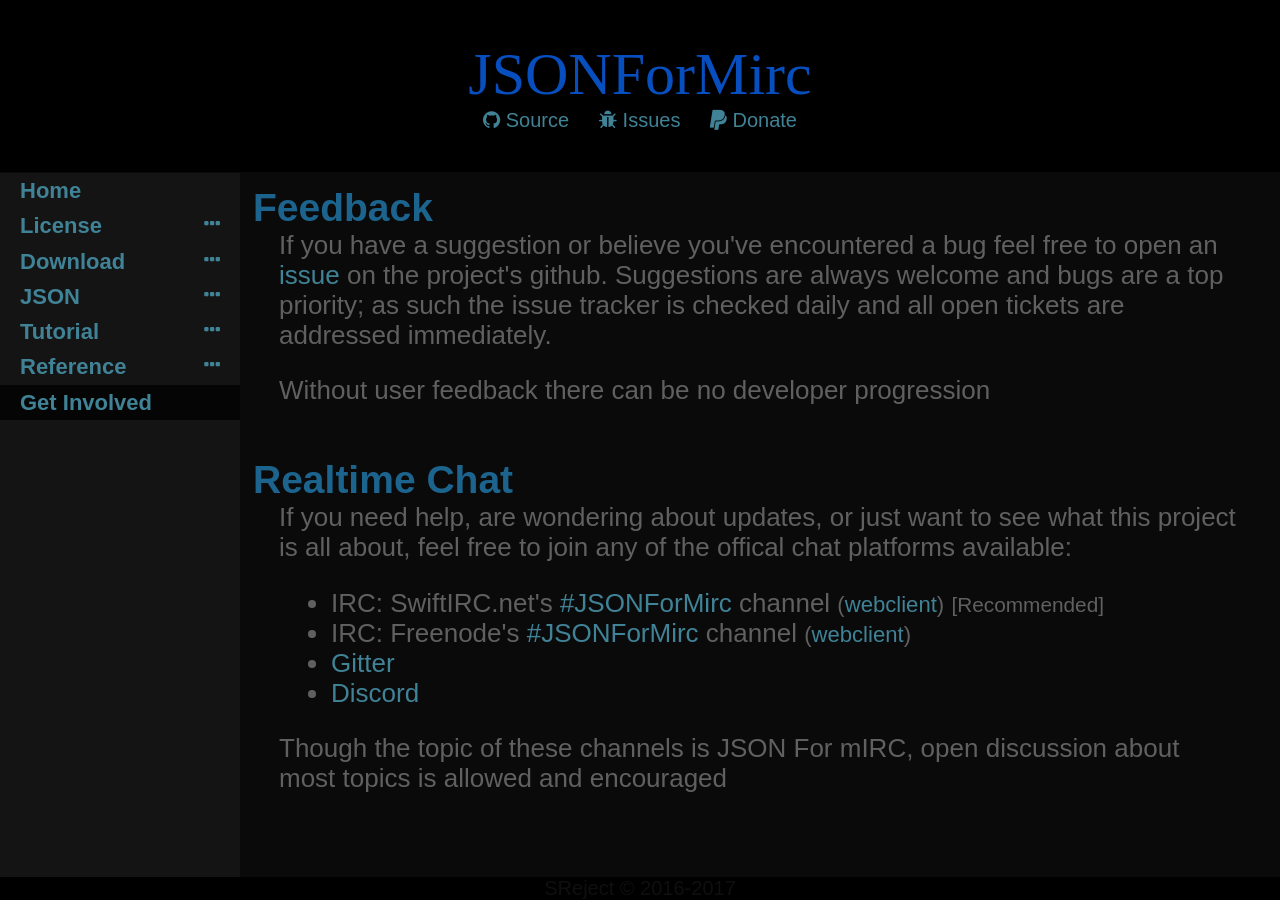
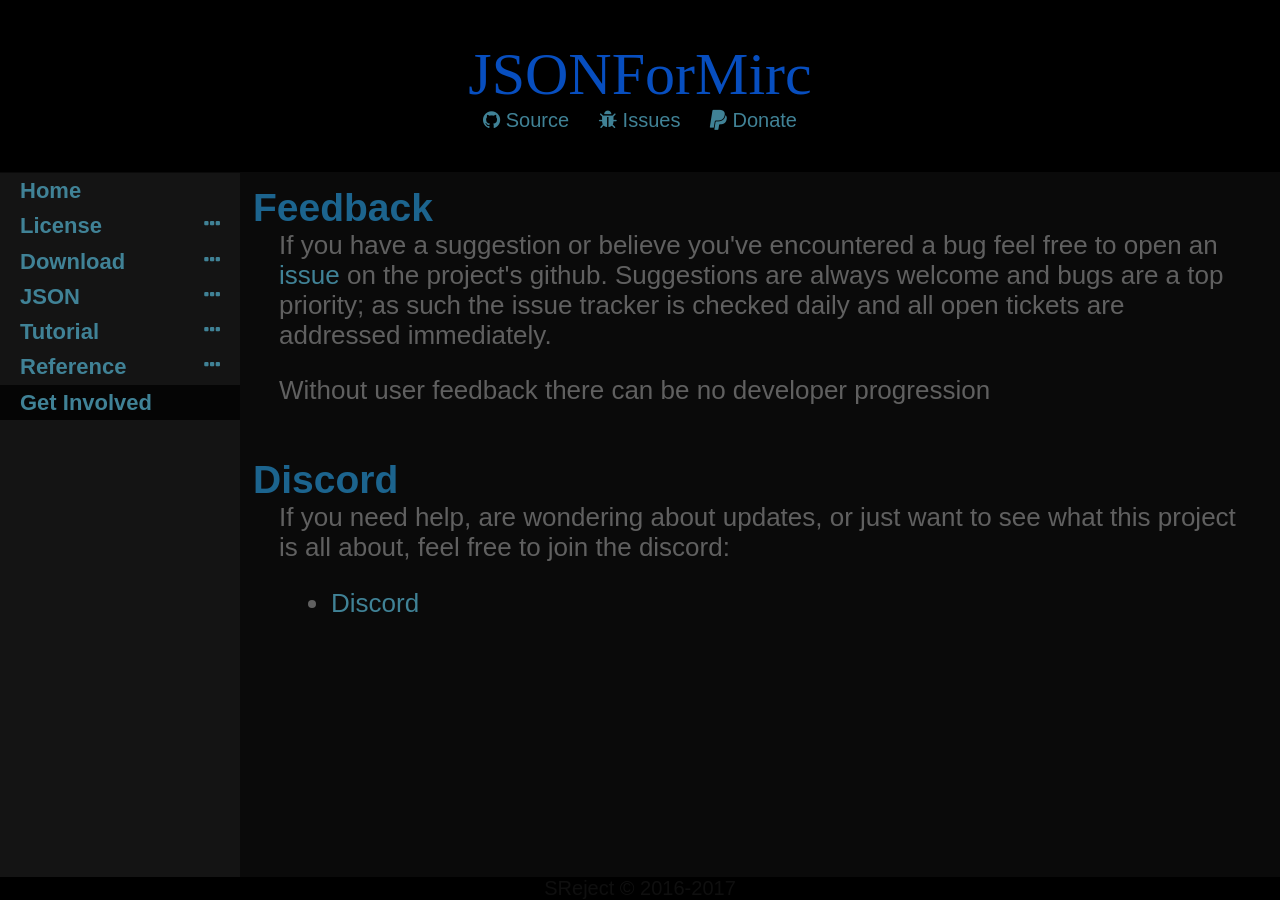
Before and after one commit to SReject/JSON-For-Mirc, a Jekyll site: the page built from getinvolved.html, in a window 1280 px wide. Built offline with Jekyll 4.4.1, drawn with Linux system fonts in a browser that asks for light colours; some web fonts are replaced.

Commit message:
Updated realtime chat links

```diff
--- a/getinvolved.html
+++ b/getinvolved.html
@@ -11,15 +11,11 @@
 </article>
 
 <article>
-    <header><h1>Realtime Chat</h1></header>
+    <header><h1>Discord</h1></header>
     <div class="body">
-        <p>If you need help, are wondering about updates, or just want to see what this project is all about, feel free to join any of the offical chat platforms available:</p>
+        <p>If you need help, are wondering about updates, or just want to see what this project is all about, feel free to join the discord:</p>
         <ul>
-            <li>IRC: SwiftIRC.net's <a href="irc://irc.swiftirc.net:6667/JSONForMirc" target="_blank">#JSONForMirc</a> channel <span class="smaller">(<a href="https://qwebirc.swiftirc.net/?channels=%23jsonformirc" target="_blank">webclient</a>)</span> <span class="smallest">[Recommended]</span></li>
-            <li>IRC: Freenode's <a href="irc://irc.freenode.net:6667/JSONForMirc" target="_blank">#JSONForMirc</a> channel <span class="smaller">(<a href="https://webchat.freenode.net/?channels=jsonformirc" target="_blank">webclient</a>)</span></li>
-            <li><a href="https://gitter.im/SReject/JSON-For-Mirc" target="_blank">Gitter</a></li>
-            <li><a href="https://discord.gg/tqyRbab" target="_blank">Discord</a></li>
+            <li><a href="https://discord.gg/aqvyfyC" target="_blank">Discord</a></li>
         </ul>
-        <p>Though the topic of these channels is JSON For mIRC, open discussion about most topics is allowed and encouraged</p>
     </div>
 </artile>
```
